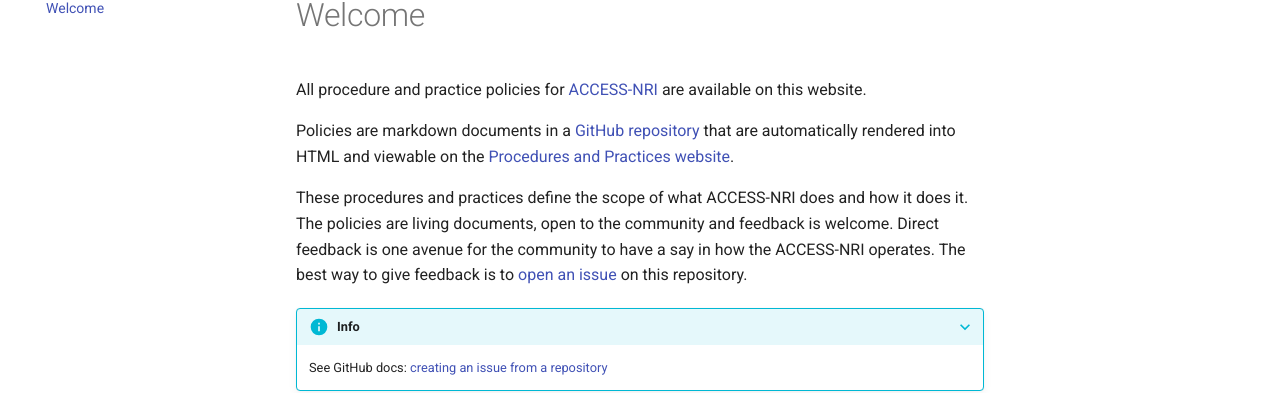
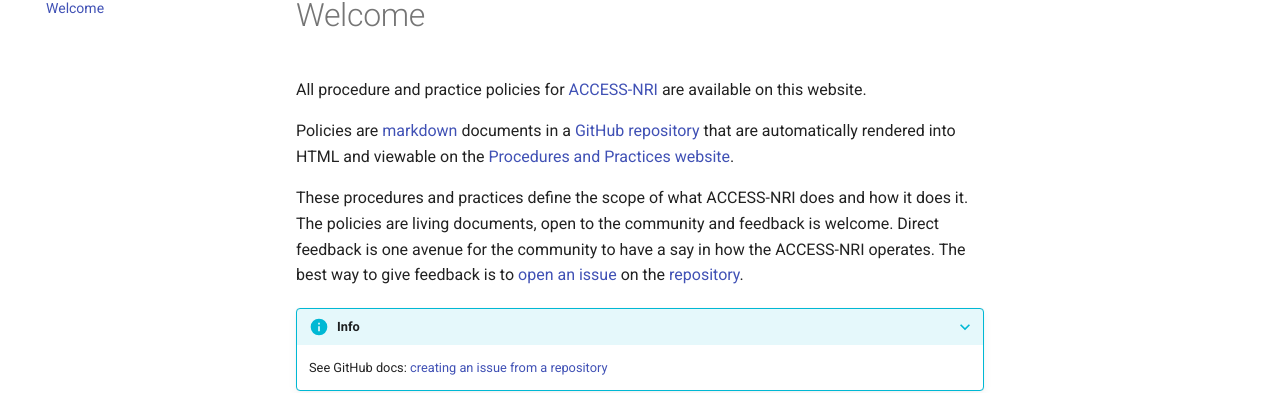
Before and after one commit to ACCESS-NRI/procedures-and-practices, an MkDocs documentation site: the page built from docs/index.md, in a window 1280 px wide. Shown: the part 151-544 px from the top of the page. Built offline with MkDocs 1.6.1 and Material for MkDocs 9.7.7, drawn with Linux system fonts in a browser that asks for light colours; comment, search, counter and statistics services are not loaded.

Commit message:
Small change to splash

```diff
--- a/docs/index.md
+++ b/docs/index.md
@@ -1,8 +1,8 @@
 All procedure and practice policies for [ACCESS-NRI] are available on this website.
 
-Policies are markdown documents in a [GitHub repository][repo] that are automatically rendered into HTML and viewable on the [Procedures and Practices website][procedures-and-practices].
+Policies are [markdown] documents in a [GitHub repository][repo] that are automatically rendered into HTML and viewable on the [Procedures and Practices website][procedures-and-practices].
 
-These procedures and practices define the scope of what ACCESS-NRI does and how it does it. The policies are living documents, open to the community and feedback is welcome. Direct feedback is one avenue for the community to have a say in how the ACCESS-NRI operates. The best way to give feedback is to [open an issue][issues] on this repository.
+These procedures and practices define the scope of what ACCESS-NRI does and how it does it. The policies are living documents, open to the community and feedback is welcome. Direct feedback is one avenue for the community to have a say in how the ACCESS-NRI operates. The best way to give feedback is to [open an issue][issues] on the [repository][repo].
 
 ???+ Info Creating an issue
     See GitHub docs: [creating an issue from a repository][create-issue]
```
Also changed, not shown: other parts of docs/index.md (+1 -0 lines).
